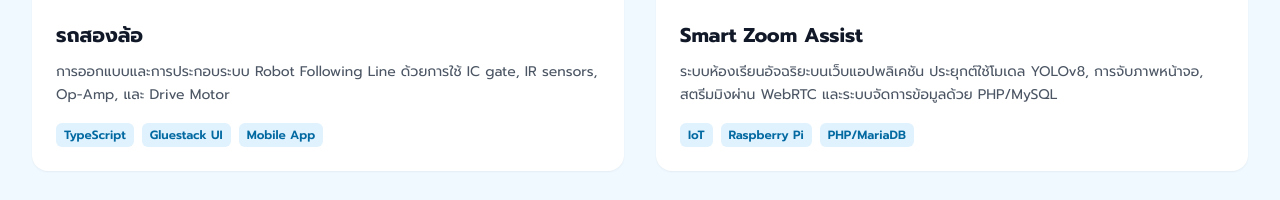
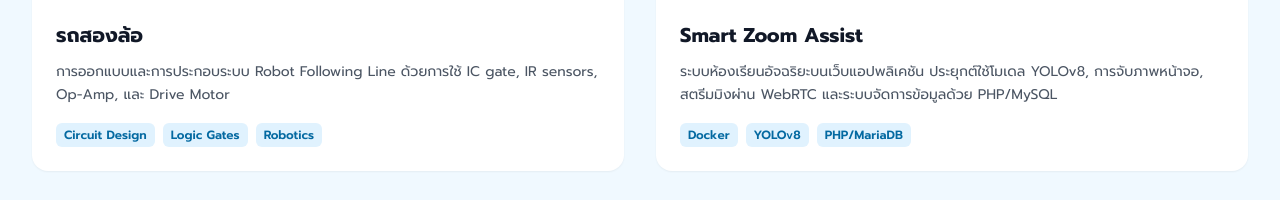
Before and after one commit to Koraphat66075183/Portfolio, a plain HTML site: page index.html in a window 1280 px wide. Shown: the part 3423-3623 px from the top of the page. Drawn offline with nearby package versions, Linux system fonts and the light colour scheme.

```diff
--- a/index.html
+++ b/index.html
@@ -352,9 +352,9 @@
                             การออกแบบและการประกอบระบบ Robot Following Line ด้วยการใช้ IC gate, IR sensors, Op-Amp, และ Drive Motor
                         </p>
                         <div class="mt-4 flex flex-wrap gap-2">
-                            <span class="text-xs font-semibold px-2 py-1 bg-sky-100 text-sky-700 rounded-md">TypeScript</span>
-                            <span class="text-xs font-semibold px-2 py-1 bg-sky-100 text-sky-700 rounded-md">Gluestack UI</span>
-                            <span class="text-xs font-semibold px-2 py-1 bg-sky-100 text-sky-700 rounded-md">Mobile App</span>
+                            <span class="text-xs font-semibold px-2 py-1 bg-sky-100 text-sky-700 rounded-md">Circuit Design</span>
+                            <span class="text-xs font-semibold px-2 py-1 bg-sky-100 text-sky-700 rounded-md">Logic Gates</span>
+                            <span class="text-xs font-semibold px-2 py-1 bg-sky-100 text-sky-700 rounded-md">Robotics</span>
                         </div>
                     </div>
                 </div>
@@ -377,8 +377,8 @@
                             ระบบห้องเรียนอัจฉริยะบนเว็บแอปพลิเคชัน ประยุกต์ใช้โมเดล YOLOv8, การจับภาพหน้าจอ, สตรีมมิงผ่าน WebRTC และระบบจัดการข้อมูลด้วย PHP/MySQL
                         </p>
                         <div class="mt-4 flex flex-wrap gap-2">
-                            <span class="text-xs font-semibold px-2 py-1 bg-sky-100 text-sky-700 rounded-md">IoT</span>
-                            <span class="text-xs font-semibold px-2 py-1 bg-sky-100 text-sky-700 rounded-md">Raspberry Pi</span>
+                            <span class="text-xs font-semibold px-2 py-1 bg-sky-100 text-sky-700 rounded-md">Docker</span>
+                            <span class="text-xs font-semibold px-2 py-1 bg-sky-100 text-sky-700 rounded-md">YOLOv8</span>
                             <span class="text-xs font-semibold px-2 py-1 bg-sky-100 text-sky-700 rounded-md">PHP/MariaDB</span>
                         </div>
                     </div>
```
